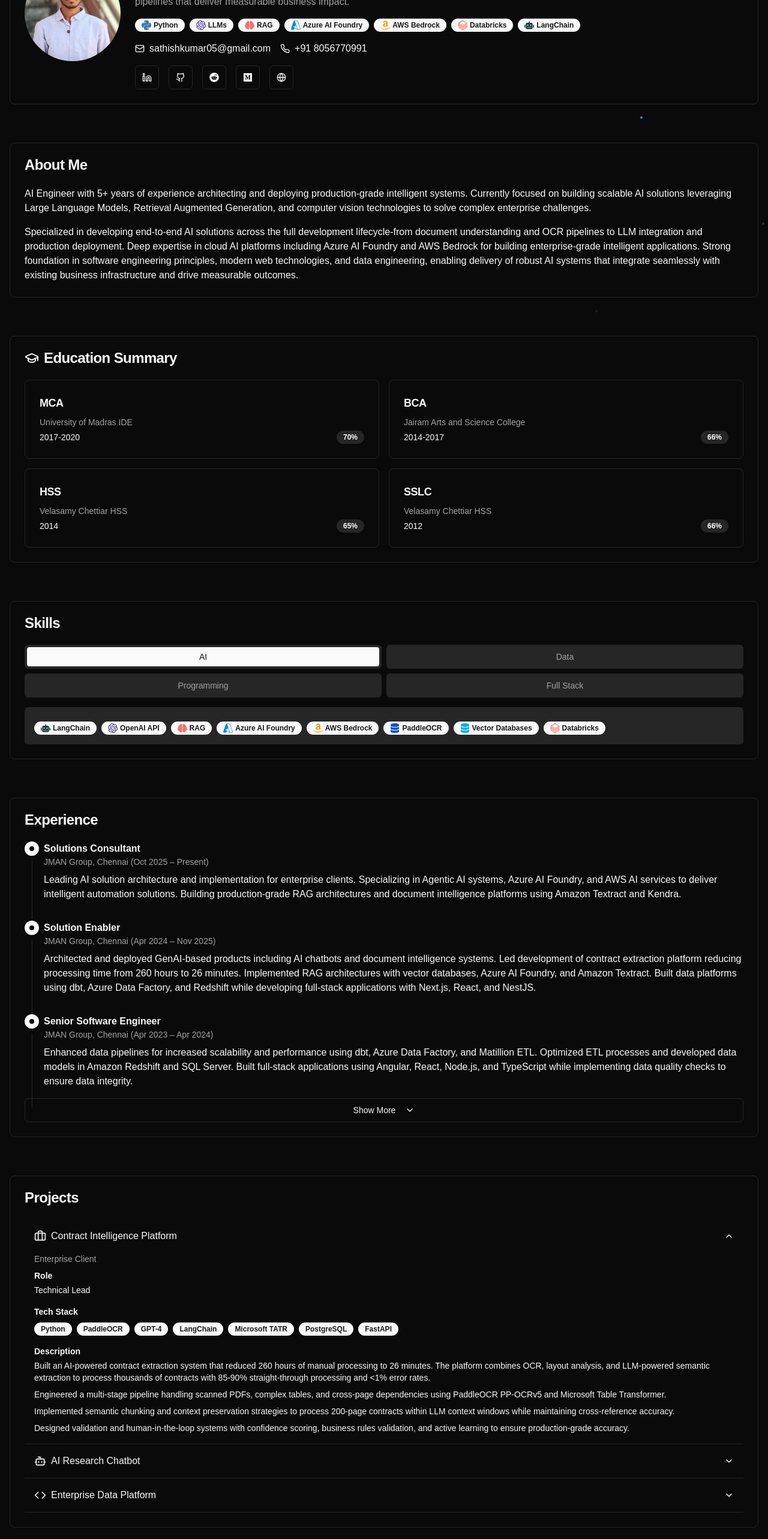
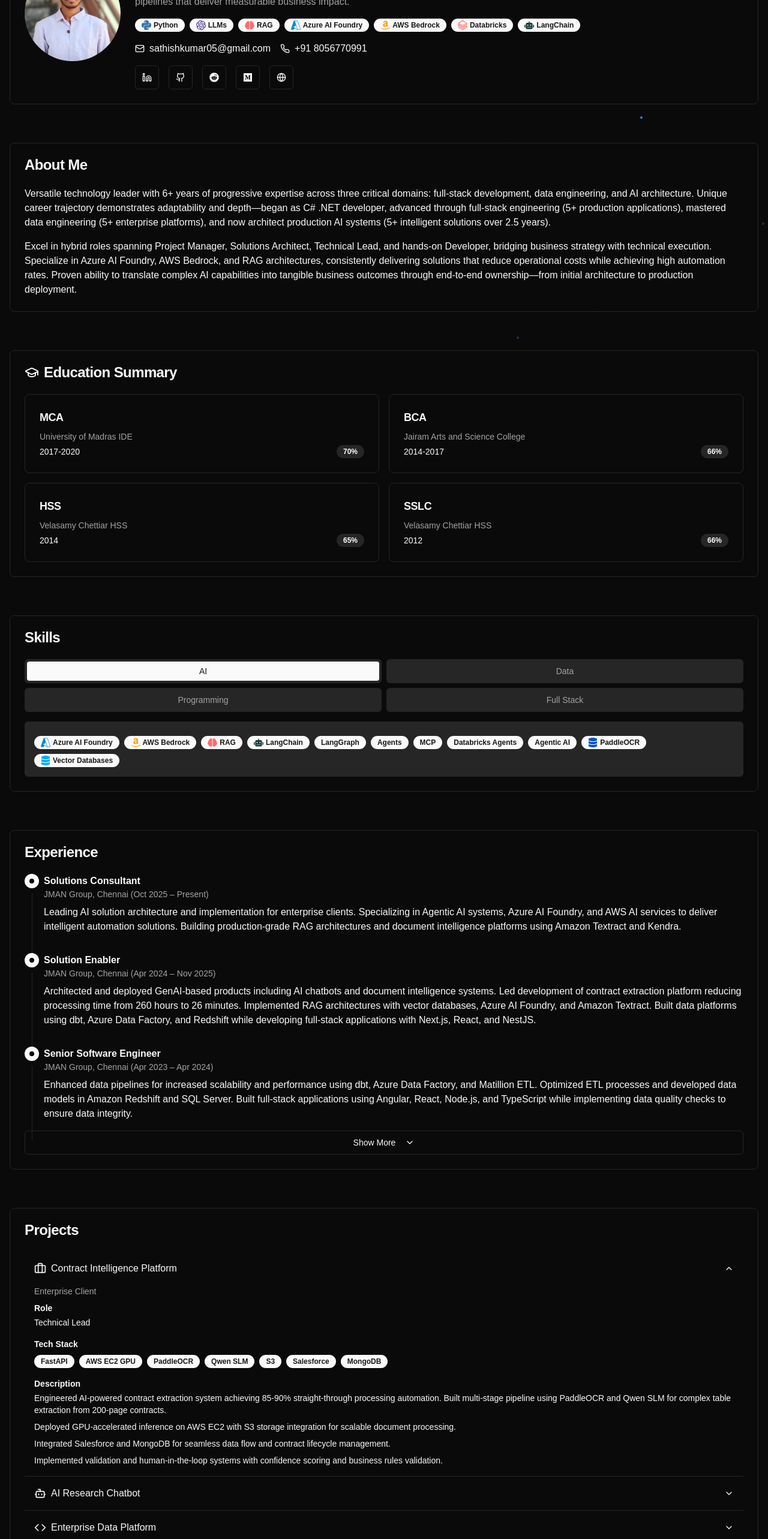
Before and after one commit to vpsathish05/sathish-portfolio, a Next.js app: page / in a window 1280 px wide. Shown: the part 234-2800 px from the top of the page at 60% size. Built offline with nearby package versions, Linux system fonts and the light colour scheme.

Commit message:
Update portfolio: refine professional summary, reorder skills (AI/Data/FullStack/Cloud), update project descriptions and tech stacks

```diff
--- a/src/data/portfolio.ts
+++ b/src/data/portfolio.ts
@@ -14,9 +14,9 @@
 };
 
 export const aboutMe = {
-  summary: "AI Engineer with 5+ years of experience architecting and deploying production-grade intelligent systems. Currently focused on building scalable AI solutions leveraging Large Language Models, Retrieval Augmented Generation, and computer vision technologies to solve complex enterprise challenges.",
-  details: "Specialized in developing end-to-end AI solutions across the full development lifecycle-from document understanding and OCR pipelines to LLM integration and production deployment. Deep expertise in cloud AI platforms including Azure AI Foundry and AWS Bedrock for building enterprise-grade intelligent applications. Strong foundation in software engineering principles, modern web technologies, and data engineering, enabling delivery of robust AI systems that integrate seamlessly with existing business infrastructure and drive measurable outcomes."
-};;
+  summary: "Versatile technology leader with 6+ years of progressive expertise across three critical domains: full-stack development, data engineering, and AI architecture. Unique career trajectory demonstrates adaptability and depth—began as C# .NET developer, advanced through full-stack engineering (5+ production applications), mastered data engineering (5+ enterprise platforms), and now architect production AI systems (5+ intelligent solutions over 2.5 years).",
+  details: "Excel in hybrid roles spanning Project Manager, Solutions Architect, Technical Lead, and hands-on Developer, bridging business strategy with technical execution. Specialize in Azure AI Foundry, AWS Bedrock, and RAG architectures, consistently delivering solutions that reduce operational costs while achieving high automation rates. Proven ability to translate complex AI capabilities into tangible business outcomes through end-to-end ownership—from initial architecture to production deployment."
+};
 
 export const education = [
   { degree: "MCA", institution: "University of Madras IDE", year: "2017-2020", grade: "70%" },
@@ -26,23 +26,33 @@
 ];
 
 export const skills = {
-  programming: [
+  ai: [
+    { name: "Azure AI Foundry", color: "#0089D6" },
+    { name: "AWS Bedrock", color: "#FF9900" },
+    { name: "RAG", color: "#FF6B6B" },
+    { name: "LangChain", color: "#1C3C3C" },
+    { name: "LangGraph", color: "#1C3C3C" },
+    { name: "Agents", color: "#FF6B6B" },
+    { name: "MCP", color: "#412991" },
+    { name: "Databricks Agents", color: "#FF3621" },
+    { name: "Agentic AI", color: "#FF6B6B" },
+    { name: "PaddleOCR", color: "#0052CC" },
+    { name: "Vector Databases", color: "#00ADEF" }
+  ],
+  data: [
+    { name: "dbt", color: "#FF694B" },
+    { name: "Azure Data Factory", color: "#0089D6" },
+    { name: "Amazon Redshift", color: "#8C4FFF" },
+    { name: "Databricks", color: "#FF3621" },
+    { name: "Microsoft Fabric", color: "#0089D6" },
+    { name: "SQL", color: "#CC2927" },
+    { name: "Matillion ETL", color: "#00A3E0" }
+  ],
+  fullstack: [
     { name: "Python", color: "#3776AB" },
     { name: "TypeScript", color: "#3178C6" },
     { name: "JavaScript", color: "#F7DF1E" },
-    { name: "C#", color: "#239120" }
-  ],
-  ai: [
-    { name: "LangChain", color: "#1C3C3C" },
-    { name: "OpenAI API", color: "#412991" },
-    { name: "RAG", color: "#FF6B6B" },
-    { name: "Azure AI Foundry", color: "#0089D6" },
-    { name: "AWS Bedrock", color: "#FF9900" },
-    { name: "PaddleOCR", color: "#0052CC" },
-    { name: "Vector Databases", color: "#00ADEF" },
-    { name: "Databricks", color: "#FF3621" }
-  ],
-  fullstack: [
+    { name: "C#", color: "#239120" },
     { name: "Next.js", color: "#000000" },
     { name: "React", color: "#61DAFB" },
     { name: "Angular", color: "#DD0031" },
@@ -51,12 +61,11 @@
     { name: "FastAPI", color: "#009688" },
     { name: ".NET Core", color: "#512BD4" }
   ],
-  data: [
-    { name: "dbt", color: "#FF694B" },
-    { name: "Amazon Redshift", color: "#8C4FFF" },
-    { name: "PostgreSQL", color: "#336791" },
-    { name: "Azure Data Factory", color: "#0089D6" },
-    { name: "SQL Server", color: "#CC2927" }
+  cloud: [
+    { name: "Azure", color: "#0089D6" },
+    { name: "AWS", color: "#FF9900" },
+    { name: "Docker", color: "#2496ED" },
+    { name: "Git", color: "#F05032" }
   ]
 };
 
@@ -112,19 +121,19 @@
     company: "Enterprise Client",
     role: "Technical Lead",
     techStack: [
-      { name: "Python", color: "#3776AB" },
+      { name: "FastAPI", color: "#009688" },
+      { name: "AWS EC2 GPU", color: "#FF9900" },
       { name: "PaddleOCR", color: "#0052CC" },
-      { name: "GPT-4", color: "#412991" },
-      { name: "LangChain", color: "#1C3C3C" },
-      { name: "Microsoft TATR", color: "#0089D6" },
-      { name: "PostgreSQL", color: "#336791" },
-      { name: "FastAPI", color: "#009688" }
+      { name: "Qwen SLM", color: "#412991" },
+      { name: "S3", color: "#FF9900" },
+      { name: "Salesforce", color: "#00A1E0" },
+      { name: "MongoDB", color: "#47A248" }
     ],
-    description: "Built an AI-powered contract extraction system that reduced 260 hours of manual processing to 26 minutes. The platform combines OCR, layout analysis, and LLM-powered semantic extraction to process thousands of contracts with 85-90% straight-through processing and <1% error rates.",
+    description: "Engineered AI-powered contract extraction system achieving 85-90% straight-through processing automation. Built multi-stage pipeline using PaddleOCR and Qwen SLM for complex table extraction from 200-page contracts.",
     details: [
-      "Engineered a multi-stage pipeline handling scanned PDFs, complex tables, and cross-page dependencies using PaddleOCR PP-OCRv5 and Microsoft Table Transformer.",
-      "Implemented semantic chunking and context preservation strategies to process 200-page contracts within LLM context windows while maintaining cross-reference accuracy.",
-      "Designed validation and human-in-the-loop systems with confidence scoring, business rules validation, and active learning to ensure production-grade accuracy."
+      "Deployed GPU-accelerated inference on AWS EC2 with S3 storage integration for scalable document processing.",
+      "Integrated Salesforce and MongoDB for seamless data flow and contract lifecycle management.",
+      "Implemented validation and human-in-the-loop systems with confidence scoring and business rules validation."
     ],
     demoUrl: "https://medium.com/@vpsathish05/contract-intelligence-at-scale-how-ocr-llm-turned-260-hours-into-26-minutes-00dc6aab26a0",
     githubUrl: null
@@ -137,18 +146,18 @@
     techStack: [
       { name: "Next.js", color: "#000000" },
       { name: "Chroma DB", color: "#00ADEF" },
-      { name: "Postgres Vector DB", color: "#336791" },
+      { name: "Postgres pgvector", color: "#336791" },
       { name: "LangChain", color: "#1C3C3C" },
       { name: "OpenAI API", color: "#412991" },
       { name: "PubMed API", color: "#326295" },
       { name: "Google Scholar API", color: "#4285F4" },
-      { name: "RAG", color: "#FF6B6B" }
+      { name: "Semantic Scholar API", color: "#1857B6" }
     ],
-    description: "Designed and developed an advanced AI-powered chatbot using Next.js integrated with vector embeddings and sophisticated indexing for enhanced natural language processing. The system leverages RAG (Retrieval Augmented Generation) architecture to provide accurate and contextual responses.",
+    description: "Solved research bottleneck where clinicians spent hours manually reading papers from PubMed, Google Scholar, and Semantic Scholar. Built RAG-based chatbot that retrieves, synthesizes, and curates research findings from multiple academic sources.",
     details: [
-      "Implemented vector database solutions using Chroma DB and Postgres with pgvector extension for efficient similarity search and document retrieval.",
-      "Integrated multiple academic APIs including PubMed and Google Scholar for comprehensive research data access.",
-      "Led the technical architecture decisions and managed the project timeline while ensuring high-quality deliverables and maintaining clear communication with stakeholders."
+      "Implemented intelligent caching with vector database indexing—subsequent searches with same terms retrieve instantly without re-extraction.",
+      "Serving 1K+ daily queries, dramatically reducing research time from hours to minutes.",
+      "Led technical architecture decisions and managed project timeline while ensuring high-quality deliverables."
     ],
     demoUrl: null,
     githubUrl: null
@@ -156,18 +165,20 @@
   {
     id: "data-platform",
     title: "Enterprise Data Platform",
-    company: "Financial Services Client",
+    company: "Private Equity Client",
     role: "Project Manager + Data Engineer",
     techStack: [
-      { name: "dbt cloud", color: "#FF694B" },
-      { name: "Redshift", color: "#8C4FFF" },
-      { name: "Atlassian", color: "#0052CC" }
+      { name: "dbt Cloud", color: "#FF694B" },
+      { name: "Amazon Redshift", color: "#8C4FFF" },
+      { name: "Azure Data Factory", color: "#0089D6" },
+      { name: "Power BI", color: "#F2C811" },
+      { name: "SCD Type 2", color: "#8C4FFF" }
     ],
-    description: "Built and managed a comprehensive data platform utilizing modern data warehouse architecture to centralize and analyze corporate growth data. Implemented sophisticated data models using dbt cloud for efficient transformation and analysis.",
+    description: "Built medallion architecture data platform delivering 3 critical business reports: ARR, Pricing, and Price List. Implemented SCD Type 2 for complete version history tracking across 20+ integrated data entities.",
     details: [
-      "Designed and optimized complex SQL queries and data models in Redshift, significantly improving query performance and data accessibility.",
-      "Integrated Atlassian tools for project management and documentation.",
-      "Led the data engineering team, established best practices for data modeling, and ensured successful delivery of data solutions while maintaining high data quality standards."
+      "Designed and orchestrated end-to-end data pipeline processing 5M+ records daily with optimized Redshift models.",
+      "Integrated data from 20+ source systems and delivered insights via Power BI dashboards for executive decision-making.",
+      "Led the data engineering team and established best practices for data modeling while maintaining high data quality standards."
     ],
     demoUrl: null,
     githubUrl: null
```
